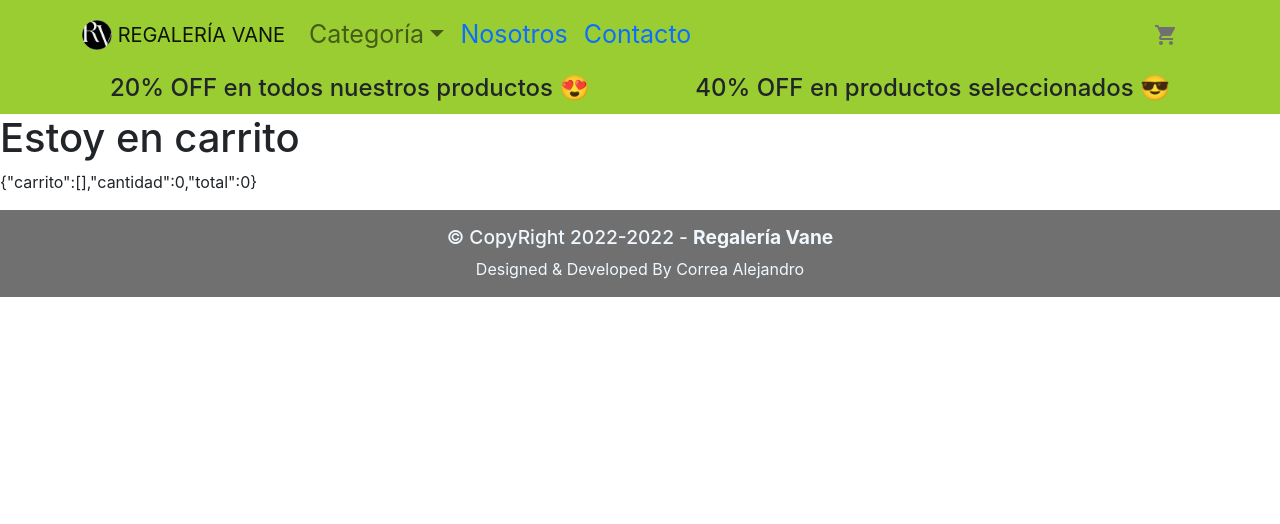
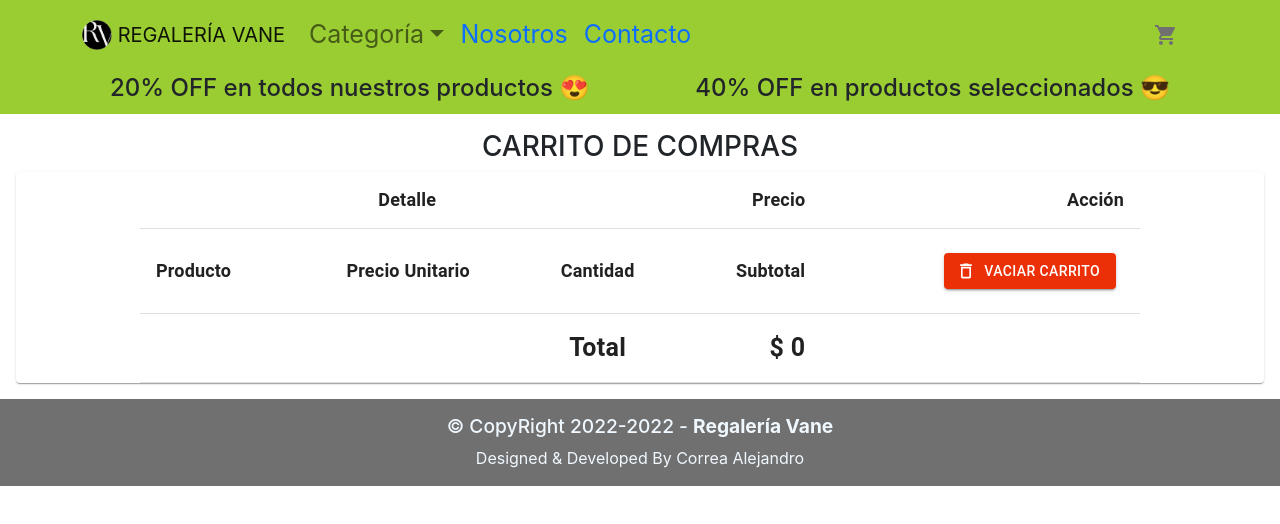
Before and after one commit to correa92/regaleriaVane, a React (Create React App) app: page /cart in a window 1280 px wide. Shown: the top 524 px of the page. Built offline with nearby package versions, Linux system fonts and the light colour scheme.

Commit message:
se termina tabla de carrito opcion 1

```diff
--- a/package.json
+++ b/package.json
@@ -24,6 +24,8 @@
     "react-scripts": "5.0.1",
     "react-spinners": "^0.13.7",
     "styled-components": "^5.3.6",
+    "sweetalert2": "^11.7.0",
+    "sweetalert2-react-content": "^5.0.7",
     "web-vitals": "^2.1.4"
   },
   "scripts": {
--- /dev/null
+++ b/src/components/Alert/Alert.jsx
@@ -0,0 +1,24 @@
+import Swal from "sweetalert2";
+
+// estados-> "success","error","warning","info","question"
+export default function Widget(mensaje,estado) {
+    const Toast = Swal.mixin({
+        toast: true,
+        position: "top-end",
+        showConfirmButton: false,
+        timer: 2500,
+        timerProgressBar: true,
+        didOpen: (toast) => {
+          toast.addEventListener("mouseenter", Swal.stopTimer);
+          toast.addEventListener("mouseleave", Swal.resumeTimer);
+        },
+      });
+  return (
+    <div>
+      {Toast.fire({
+        icon: estado,
+        title: mensaje,
+      })}
+    </div>
+  );
+}
--- a/src/components/Context/CartContext.jsx
+++ b/src/components/Context/CartContext.jsx
@@ -1,4 +1,5 @@
 import { createContext, useState } from "react";
+import Alert from "../Alert/Alert";
 
 export const contexto = createContext();
 
@@ -6,41 +7,61 @@ const Provider = contexto.Provider;
 
 export default function CarritoProvider({ children }) {
   const [carrito, setCarrito] = useState([]);
-  const [cantidad, setCantidad] = useState(0);
+  const [cantidadTotal, setCantidadTotal] = useState(0);
   const [total, setTotal] = useState(0);
 
-
-  const defaultContextValue = {
+  const valoresContexto = {
     carrito,
-    cantidad,
-    total
-    // agregarProducto
+    cantidadTotal,
+    total,
+    addItem,
+    removeItem,
+    clear,
   };
 
-  // function agregarProducto(producto) {
+  function addItem(producto, descuento, cantidadProducto) {
+    let contenido = false;
 
-  //   setCarrito([producto])
-  //   setCantidad(cantidad)
-  //   setTotal(producto.precio * producto.cantidad);
+    // verifica si el carrito ya tiene el producto antes de agregarlo
+    for (let i = 0; i < carrito.length; i++) {
+      if (carrito[i].id === producto.id) {
+        contenido = true;
+      }
+    }
 
-  // }
+    if (!contenido) {
+      const productoAlCarrito = {
+        id: producto.id,
+        name: producto.name,
+        price: descuento,
+        cantidad: cantidadProducto,
+        subtotal: descuento * cantidadProducto,
+      };
 
+      // setCarrito(carrito.concat(productoAlCarrito));
+      setCarrito([...carrito, productoAlCarrito]);
+      setCantidadTotal(cantidadTotal + cantidadProducto);
+      setTotal(total + descuento * cantidadProducto);
+      Alert("SE AGREGÓ AL CARRITO", "success");
+    } else {
+      Alert("EL PRODUCTO YA SE ENCUENTRA EN CARRITO", "warning");
+    }
+  }
 
-  // function addItem(item, cantidad) {
-  //   console.log("add item");
-  // }
+  function removeItem(item) {
+    const newCarrito = carrito.filter((producto) => producto.id !== item.id);
+    setCarrito(newCarrito);
+    setCantidadTotal(cantidadTotal - item.cantidad);
+    setTotal(total - item.subtotal);
+    Alert("PRODUCTO ELIMINADO DEL CARRITO", "success");
+  }
 
-  // function removeItem(itemId) {
-  //   console.log('remueve item');
-  // }
+  function clear() {
+    setCarrito([]);
+    setCantidadTotal(0);
+    setTotal(0);
+    Alert("SE VACIÓ EL CARRITO", "success");
+  }
 
-  //   function clear() {
-  //   console.log('remueve todo los items');
-  //   }
-
-  //   function isInCart(itemId) {
-  //     console.log('true, false');
-  //   }
-
-  return <Provider value={defaultContextValue}>{children}</Provider>;
+  return <Provider value={valoresContexto}>{children}</Provider>;
 }
--- a/src/components/Header/CarWidget/CarWidget.jsx
+++ b/src/components/Header/CarWidget/CarWidget.jsx
@@ -18,11 +18,11 @@ const StyledBadge = styled(Badge)(({ theme }) => ({
 
 export default function CarWidget() {
 
-  const {cantidad} = useContext(contexto);
+  const {cantidadTotal} = useContext(contexto);
 
   return (
     <div className="cw">
-      <StyledBadge badgeContent={cantidad} color="primary">
+      <StyledBadge badgeContent={cantidadTotal} color="primary">
         <ShoppingCartIcon />
       </StyledBadge>
     </div>
--- /dev/null
+++ b/src/components/Main/Cart/Cart.css
@@ -0,0 +1,20 @@
+.tabla_carrito th{
+    font-weight: 700;
+    font-size: 18px;
+}
+
+.tabla_resultado td{
+    font-weight: 700;
+    font-size: 25px
+}
+
+.container_carrito{
+    display: flex;
+    flex-direction: column;
+    align-items: center;
+    padding: 1rem;
+}
+.container_table{
+    display: flex;
+    justify-content: center;
+}
--- a/src/components/Main/Cart/Cart.jsx
+++ b/src/components/Main/Cart/Cart.jsx
@@ -1,16 +1,116 @@
 import { useContext } from "react";
-import {contexto} from "../../Context/CartContext";
+import { contexto } from "../../Context/CartContext";
+import "./Cart.css";
 
+import Table from "@mui/material/Table";
+import TableBody from "@mui/material/TableBody";
+import TableCell from "@mui/material/TableCell";
+import TableContainer from "@mui/material/TableContainer";
+import TableHead from "@mui/material/TableHead";
+import TableRow from "@mui/material/TableRow";
+import Paper from "@mui/material/Paper";
+
+import CardActions from "@mui/material/CardActions";
+import PaidIcon from "@mui/icons-material/Paid";
+import Button from "@mui/material/Button";
+import { Link } from "react-router-dom";
+import DeleteIcon from "@mui/icons-material/Delete";
+import DeleteOutlineIcon from "@mui/icons-material/DeleteOutline";
 
 export default function Cart() {
-
   const resultado = useContext(contexto);
 
-console.log(resultado);
+  const { carrito, total, removeItem, clear } = resultado;
+
   return (
-    <div>
-      <h1>Estoy en carrito</h1>
-      <p>{JSON.stringify(resultado)}</p>
+    <div className="container_carrito">
+      <h3>CARRITO DE COMPRAS</h3>
+
+      <TableContainer component={Paper} className="container_table">
+        <Table
+          sx={{ minWidth: "auto", maxWidth: 1000 }}
+          aria-label="spanning table"
+        >
+          <TableHead className="tabla_carrito">
+            <TableRow>
+              <TableCell align="center" colSpan={3}>
+                Detalle
+              </TableCell>
+
+              <TableCell align="right">Precio</TableCell>
+              <TableCell align="right">Acción</TableCell>
+            </TableRow>
+
+            <TableRow>
+              <TableCell>Producto</TableCell>
+              <TableCell align="center">Precio Unitario</TableCell>
+              <TableCell align="center">Cantidad</TableCell>
+              <TableCell align="right">Subtotal</TableCell>
+              <TableCell align="right">
+                <CardActions sx={{ justifyContent: "right" }}>
+                  <Button
+                    variant="contained"
+                    startIcon={<DeleteOutlineIcon />}
+                    sx={{ background: "#eb2f06" }}
+                    onClick={() => {
+                      clear();
+                    }}
+                  >
+                    Vaciar Carrito
+                  </Button>
+                </CardActions>
+              </TableCell>
+            </TableRow>
+          </TableHead>
+
+          <TableBody className="tabla_carrito-body">
+            {carrito.map((row) => (
+              <TableRow key={row.id}>
+                <TableCell>{row.name}</TableCell>
+                <TableCell align="center">$ {row.price}</TableCell>
+                <TableCell align="center">{row.cantidad}</TableCell>
+                <TableCell align="right">$ {row.subtotal}</TableCell>
+                <TableCell align="right">
+                  <CardActions sx={{ justifyContent: "right" }}>
+                    <Button
+                      variant="contained"
+                      startIcon={<DeleteIcon />}
+                      sx={{ background: "#eb2f06" }}
+                      onClick={() => {
+                        removeItem(row);
+                      }}
+                    >
+                      Eliminar
+                    </Button>
+                  </CardActions>
+                </TableCell>
+              </TableRow>
+            ))}
+
+            <TableRow className="tabla_resultado">
+              <TableCell colSpan={2} />
+              <TableCell align="center" colSpan={1}>
+                Total
+              </TableCell>
+              <TableCell align="right" colSpan={1}>
+                {" "}
+                $ {total}
+              </TableCell>
+              <TableCell align="right" colSpan={1}>
+                <CardActions sx={{ justifyContent: "right" }}>
+                  {carrito.length === 0 ? undefined : (
+                    <Button variant="contained" startIcon={<PaidIcon />}>
+                      <Link to="/cart" style={{ color: "#fff" }}>
+                        Comprar
+                      </Link>
+                    </Button>
+                  )}
+                </CardActions>
+              </TableCell>
+            </TableRow>
+          </TableBody>
+        </Table>
+      </TableContainer>
     </div>
   );
 }
--- a/src/components/Main/Contador/Contador.jsx
+++ b/src/components/Main/Contador/Contador.jsx
@@ -37,12 +37,11 @@ export default function Contador({ stock, fn }) {
         variant="contained"
         startIcon={<AddShoppingCartIcon aria-label="addCar" />}
         onClick={() => {
-          fn(cantidad)
+          fn(cantidad);
         }}
       >
         Agregar
       </Button>
-
     </CardActions>
   );
 }
--- a/src/components/Main/ItemDetail/ItemDetail.jsx
+++ b/src/components/Main/ItemDetail/ItemDetail.jsx
@@ -1,16 +1,17 @@
 import "./ItemDetail.css";
 import CardActions from "@mui/material/CardActions";
-import AddShoppingCartIcon from "@mui/icons-material/AddShoppingCart";
 import PaidIcon from "@mui/icons-material/Paid";
 import { Typography } from "@mui/material";
 import Button from "@mui/material/Button";
 import LocalOfferIcon from "@mui/icons-material/LocalOffer";
 import Contador from "../Contador/Contador";
 import { Link } from "react-router-dom";
-
-
+import { contexto } from "../../Context/CartContext";
+import { useContext } from "react";
 
 export default function ItemDetail({ item }) {
+  const { addItem } = useContext(contexto);
+
   let porcentajeDescuento = 0;
 
   if (item.offer === "true") {
@@ -23,9 +24,9 @@ export default function ItemDetail({ item }) {
   const descuento = item.price - (item.price * porcentajeDescuento) / 100;
   const cuotas = (descuento / 3).toFixed(2);
 
-  const onAdd = (cantidad) => {
-    console.log(cantidad);
-  };
+  function onAdd(cantidadProducto) {
+    addItem(item, descuento, cantidadProducto);
+  }
 
   return (
     <div className="itemDetail">
```
Also changed, not shown: 1 other file (tests, documents, lock files or other folders).
